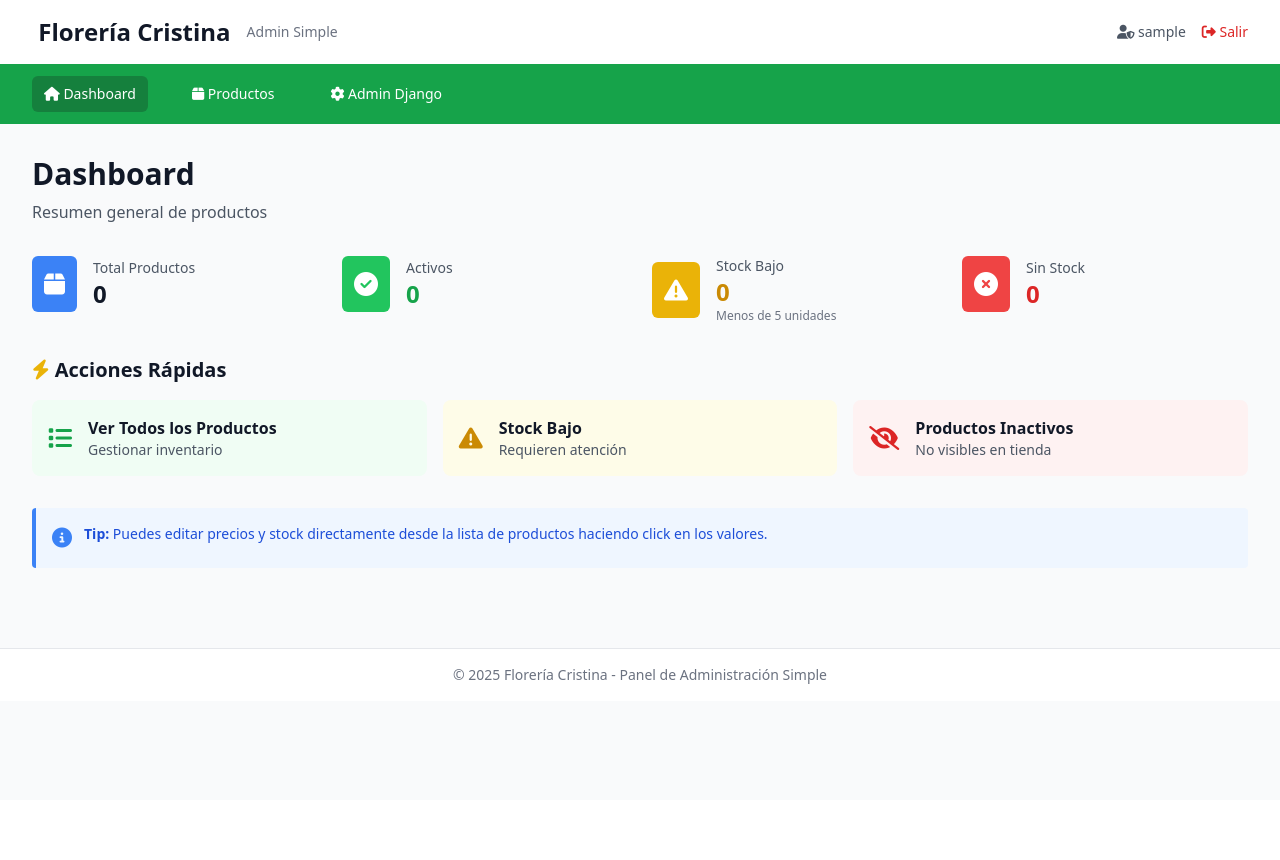
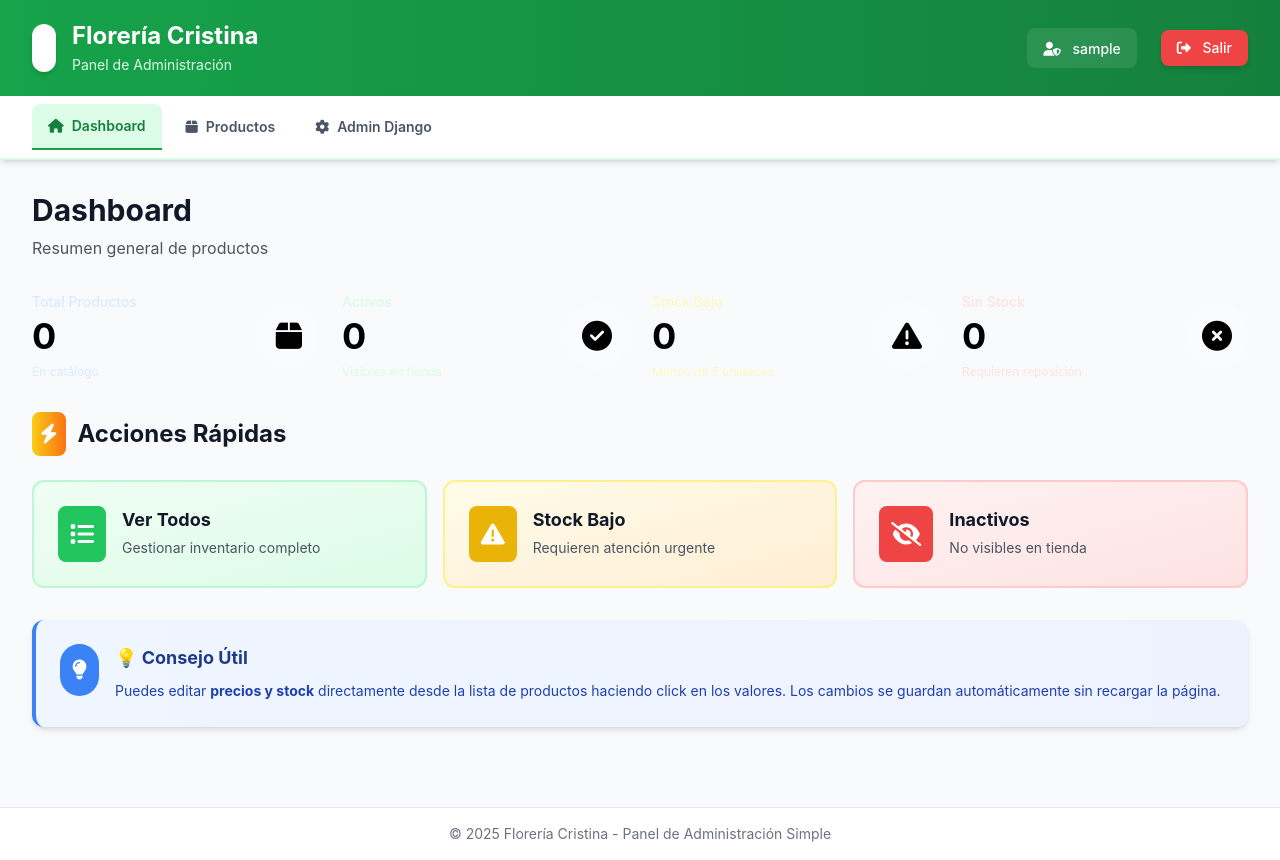
Before and after one commit to mazzuccoda/e-comerce-floreria, a Django app: page /admin-simple/ in a window 1280 px wide. Before the commit the page ends 684 px from the top, so only its background shows below. Run offline with Django 5.2, Linux system fonts and the light colour scheme; the visitor is signed in with stand-in values (Sample User, id 1); data that the repository does not hold is empty; parts of the project's set-up code (start-up, migrations or seed data) failed here and were passed over; some libraries are stand-ins or nearby versions.

Commit message:
mejorar-estilos-visuales-admin-simple

```diff
--- a/admin_simple/templates/admin_simple/base.html
+++ b/admin_simple/templates/admin_simple/base.html
@@ -14,20 +14,28 @@
 
     <style>
         /* Custom Styles */
+        * {
+            font-family: 'Inter', -apple-system, BlinkMacSystemFont, 'Segoe UI', sans-serif;
+        }
+
         .btn-primary {
-            @apply bg-green-600 hover:bg-green-700 text-white font-semibold py-2 px-4 rounded-lg transition duration-200;
+            @apply bg-gradient-to-r from-green-600 to-green-700 hover:from-green-700 hover:to-green-800 text-white font-semibold py-2.5 px-6 rounded-lg shadow-md hover:shadow-lg transition-all duration-200 transform hover:-translate-y-0.5;
         }
         .btn-secondary {
-            @apply bg-gray-200 hover:bg-gray-300 text-gray-800 font-semibold py-2 px-4 rounded-lg transition duration-200;
+            @apply bg-white hover:bg-gray-50 text-gray-700 font-semibold py-2.5 px-6 rounded-lg border-2 border-gray-300 hover:border-gray-400 transition-all duration-200;
         }
         .btn-danger {
-            @apply bg-red-600 hover:bg-red-700 text-white font-semibold py-2 px-4 rounded-lg transition duration-200;
+            @apply bg-gradient-to-r from-red-600 to-red-700 hover:from-red-700 hover:to-red-800 text-white font-semibold py-2.5 px-6 rounded-lg shadow-md hover:shadow-lg transition-all duration-200;
         }
         .card {
-            @apply bg-white rounded-lg shadow-md p-6;
+            @apply bg-white rounded-xl shadow-lg p-6 border border-gray-100 hover:shadow-xl transition-shadow duration-300;
         }
         .input-field {
-            @apply w-full px-4 py-2 border border-gray-300 rounded-lg focus:ring-2 focus:ring-green-500 focus:border-transparent;
+            @apply w-full px-4 py-2.5 border-2 border-gray-200 rounded-lg focus:ring-2 focus:ring-green-500 focus:border-green-500 transition-all duration-200;
+        }
+
+        .stat-card {
+            @apply bg-gradient-to-br rounded-xl p-6 text-white shadow-lg hover:shadow-2xl transition-all duration-300 transform hover:-translate-y-1;
         }
         .toggle-switch {
             position: relative;
@@ -74,23 +82,30 @@
 </head>
 <body class="bg-gray-50">
     <!-- Header -->
-    <header class="bg-white shadow-sm">
+    <header class="bg-gradient-to-r from-green-600 to-green-700 shadow-lg">
         <div class="max-w-7xl mx-auto px-4 sm:px-6 lg:px-8">
-            <div class="flex justify-between items-center py-4">
-                <div class="flex items-center">
-                    <h1 class="text-2xl font-bold text-gray-900">
-                        <i class="fas fa-flower text-green-600"></i>
-                        Florería Cristina
-                    </h1>
-                    <span class="ml-4 text-sm text-gray-500">Admin Simple</span>
+            <div class="flex justify-between items-center py-5">
+                <div class="flex items-center space-x-4">
+                    <div class="bg-white rounded-full p-3 shadow-md">
+                        <i class="fas fa-flower text-green-600 text-2xl"></i>
+                    </div>
+                    <div>
+                        <h1 class="text-2xl font-bold text-white">
+                            Florería Cristina
+                        </h1>
+                        <span class="text-sm text-green-100">Panel de Administración</span>
+                    </div>
                 </div>
-                <div class="flex items-center space-x-4">
-                    <span class="text-sm text-gray-600">
-                        <i class="fas fa-user-shield"></i>
-                        {{ user.username }}
-                    </span>
-                    <a href="{% url 'account_logout' %}" class="text-sm text-red-600 hover:text-red-800">
-                        <i class="fas fa-sign-out-alt"></i>
+                <div class="flex items-center space-x-6">
+                    <div class="bg-white/10 backdrop-blur-sm px-4 py-2 rounded-lg">
+                        <span class="text-sm text-white font-medium">
+                            <i class="fas fa-user-shield mr-2"></i>
+                            {{ user.username }}
+                        </span>
+                    </div>
+                    <a href="{% url 'account_logout' %}"
+                       class="bg-red-500 hover:bg-red-600 text-white px-4 py-2 rounded-lg text-sm font-medium transition-all duration-200 shadow-md hover:shadow-lg">
+                        <i class="fas fa-sign-out-alt mr-2"></i>
                         Salir
                     </a>
                 </div>
@@ -99,20 +114,23 @@
     </header>
 
     <!-- Navigation -->
-    <nav class="bg-green-600 text-white">
+    <nav class="bg-white shadow-md border-b-2 border-green-100">
         <div class="max-w-7xl mx-auto px-4 sm:px-6 lg:px-8">
-            <div class="flex space-x-8 py-3">
+            <div class="flex space-x-2 py-2">
                 <a href="{% url 'admin_simple:dashboard' %}"
-                   class="hover:bg-green-700 px-3 py-2 rounded-md text-sm font-medium {% if request.resolver_match.url_name == 'dashboard' %}bg-green-700{% endif %}">
-                    <i class="fas fa-home"></i> Dashboard
+                   class="{% if request.resolver_match.url_name == 'dashboard' %}bg-green-100 text-green-700 border-b-2 border-green-600{% else %}text-gray-600 hover:bg-gray-50 hover:text-green-600{% endif %} px-4 py-3 rounded-t-lg text-sm font-semibold transition-all duration-200 flex items-center space-x-2">
+                    <i class="fas fa-home"></i>
+                    <span>Dashboard</span>
                 </a>
                 <a href="{% url 'admin_simple:productos-list' %}"
-                   class="hover:bg-green-700 px-3 py-2 rounded-md text-sm font-medium {% if 'productos' in request.resolver_match.url_name %}bg-green-700{% endif %}">
-                    <i class="fas fa-box"></i> Productos
+                   class="{% if 'productos' in request.resolver_match.url_name %}bg-green-100 text-green-700 border-b-2 border-green-600{% else %}text-gray-600 hover:bg-gray-50 hover:text-green-600{% endif %} px-4 py-3 rounded-t-lg text-sm font-semibold transition-all duration-200 flex items-center space-x-2">
+                    <i class="fas fa-box"></i>
+                    <span>Productos</span>
                 </a>
                 <a href="{% url 'admin:index' %}"
-                   class="hover:bg-green-700 px-3 py-2 rounded-md text-sm font-medium">
-                    <i class="fas fa-cog"></i> Admin Django
+                   class="text-gray-600 hover:bg-gray-50 hover:text-green-600 px-4 py-3 rounded-t-lg text-sm font-semibold transition-all duration-200 flex items-center space-x-2">
+                    <i class="fas fa-cog"></i>
+                    <span>Admin Django</span>
                 </a>
             </div>
         </div>
--- a/admin_simple/templates/admin_simple/dashboard.html
+++ b/admin_simple/templates/admin_simple/dashboard.html
@@ -11,54 +11,57 @@
 <!-- Stats Cards -->
 <div class="grid grid-cols-1 md:grid-cols-2 lg:grid-cols-4 gap-6 mb-8">
     <!-- Total Productos -->
-    <div class="card hover:shadow-lg transition duration-200">
-        <div class="flex items-center">
-            <div class="flex-shrink-0 bg-blue-500 rounded-md p-3">
-                <i class="fas fa-box text-white text-2xl"></i>
+    <div class="stat-card from-blue-500 to-blue-600">
+        <div class="flex items-center justify-between">
+            <div>
+                <p class="text-blue-100 text-sm font-medium mb-1">Total Productos</p>
+                <p class="text-4xl font-bold">{{ total_productos }}</p>
+                <p class="text-blue-100 text-xs mt-2">En catálogo</p>
             </div>
-            <div class="ml-4">
-                <p class="text-sm font-medium text-gray-600">Total Productos</p>
-                <p class="text-2xl font-bold text-gray-900">{{ total_productos }}</p>
+            <div class="bg-white/20 rounded-full p-4">
+                <i class="fas fa-box text-3xl"></i>
             </div>
         </div>
     </div>
 
     <!-- Productos Activos -->
-    <div class="card hover:shadow-lg transition duration-200">
-        <div class="flex items-center">
-            <div class="flex-shrink-0 bg-green-500 rounded-md p-3">
-                <i class="fas fa-check-circle text-white text-2xl"></i>
+    <div class="stat-card from-green-500 to-green-600">
+        <div class="flex items-center justify-between">
+            <div>
+                <p class="text-green-100 text-sm font-medium mb-1">Activos</p>
+                <p class="text-4xl font-bold">{{ productos_activos }}</p>
+                <p class="text-green-100 text-xs mt-2">Visibles en tienda</p>
             </div>
-            <div class="ml-4">
-                <p class="text-sm font-medium text-gray-600">Activos</p>
-                <p class="text-2xl font-bold text-green-600">{{ productos_activos }}</p>
+            <div class="bg-white/20 rounded-full p-4">
+                <i class="fas fa-check-circle text-3xl"></i>
             </div>
         </div>
     </div>
 
     <!-- Stock Bajo -->
-    <div class="card hover:shadow-lg transition duration-200">
-        <div class="flex items-center">
-            <div class="flex-shrink-0 bg-yellow-500 rounded-md p-3">
-                <i class="fas fa-exclamation-triangle text-white text-2xl"></i>
+    <div class="stat-card from-yellow-500 to-orange-500">
+        <div class="flex items-center justify-between">
+            <div>
+                <p class="text-yellow-100 text-sm font-medium mb-1">Stock Bajo</p>
+                <p class="text-4xl font-bold">{{ productos_stock_bajo }}</p>
+                <p class="text-yellow-100 text-xs mt-2">Menos de 5 unidades</p>
             </div>
-            <div class="ml-4">
-                <p class="text-sm font-medium text-gray-600">Stock Bajo</p>
-                <p class="text-2xl font-bold text-yellow-600">{{ productos_stock_bajo }}</p>
-                <p class="text-xs text-gray-500">Menos de 5 unidades</p>
+            <div class="bg-white/20 rounded-full p-4">
+                <i class="fas fa-exclamation-triangle text-3xl"></i>
             </div>
         </div>
     </div>
 
     <!-- Sin Stock -->
-    <div class="card hover:shadow-lg transition duration-200">
-        <div class="flex items-center">
-            <div class="flex-shrink-0 bg-red-500 rounded-md p-3">
-                <i class="fas fa-times-circle text-white text-2xl"></i>
+    <div class="stat-card from-red-500 to-red-600">
+        <div class="flex items-center justify-between">
+            <div>
+                <p class="text-red-100 text-sm font-medium mb-1">Sin Stock</p>
+                <p class="text-4xl font-bold">{{ productos_sin_stock }}</p>
+                <p class="text-red-100 text-xs mt-2">Requieren reposición</p>
             </div>
-            <div class="ml-4">
-                <p class="text-sm font-medium text-gray-600">Sin Stock</p>
-                <p class="text-2xl font-bold text-red-600">{{ productos_sin_stock }}</p>
+            <div class="bg-white/20 rounded-full p-4">
+                <i class="fas fa-times-circle text-3xl"></i>
             </div>
         </div>
     </div>
@@ -66,49 +69,65 @@
 
 <!-- Quick Actions -->
 <div class="card">
-    <h3 class="text-xl font-bold text-gray-900 mb-4">
-        <i class="fas fa-bolt text-yellow-500"></i>
-        Acciones Rápidas
-    </h3>
+    <div class="flex items-center mb-6">
+        <div class="bg-gradient-to-r from-yellow-400 to-orange-500 rounded-lg p-2">
+            <i class="fas fa-bolt text-white text-xl"></i>
+        </div>
+        <h3 class="text-2xl font-bold text-gray-900 ml-3">Acciones Rápidas</h3>
+    </div>
     <div class="grid grid-cols-1 md:grid-cols-3 gap-4">
         <a href="{% url 'admin_simple:productos-list' %}"
-           class="flex items-center p-4 bg-green-50 hover:bg-green-100 rounded-lg transition duration-200">
-            <i class="fas fa-list text-green-600 text-2xl mr-4"></i>
-            <div>
-                <p class="font-semibold text-gray-900">Ver Todos los Productos</p>
-                <p class="text-sm text-gray-600">Gestionar inventario</p>
+           class="group relative overflow-hidden bg-gradient-to-br from-green-50 to-green-100 hover:from-green-100 hover:to-green-200 rounded-xl p-6 transition-all duration-300 transform hover:-translate-y-1 hover:shadow-lg border-2 border-green-200">
+            <div class="flex items-start">
+                <div class="bg-green-500 rounded-lg p-3 group-hover:scale-110 transition-transform duration-300">
+                    <i class="fas fa-list text-white text-2xl"></i>
+                </div>
+                <div class="ml-4">
+                    <p class="font-bold text-gray-900 text-lg">Ver Todos</p>
+                    <p class="text-sm text-gray-600 mt-1">Gestionar inventario completo</p>
+                </div>
             </div>
         </a>
 
         <a href="{% url 'admin_simple:productos-list' %}?filtro=stock_bajo"
-           class="flex items-center p-4 bg-yellow-50 hover:bg-yellow-100 rounded-lg transition duration-200">
-            <i class="fas fa-exclamation-triangle text-yellow-600 text-2xl mr-4"></i>
-            <div>
-                <p class="font-semibold text-gray-900">Stock Bajo</p>
-                <p class="text-sm text-gray-600">Requieren atención</p>
+           class="group relative overflow-hidden bg-gradient-to-br from-yellow-50 to-orange-100 hover:from-yellow-100 hover:to-orange-200 rounded-xl p-6 transition-all duration-300 transform hover:-translate-y-1 hover:shadow-lg border-2 border-yellow-200">
+            <div class="flex items-start">
+                <div class="bg-yellow-500 rounded-lg p-3 group-hover:scale-110 transition-transform duration-300">
+                    <i class="fas fa-exclamation-triangle text-white text-2xl"></i>
+                </div>
+                <div class="ml-4">
+                    <p class="font-bold text-gray-900 text-lg">Stock Bajo</p>
+                    <p class="text-sm text-gray-600 mt-1">Requieren atención urgente</p>
+                </div>
             </div>
         </a>
 
         <a href="{% url 'admin_simple:productos-list' %}?filtro=inactivos"
-           class="flex items-center p-4 bg-red-50 hover:bg-red-100 rounded-lg transition duration-200">
-            <i class="fas fa-eye-slash text-red-600 text-2xl mr-4"></i>
-            <div>
-                <p class="font-semibold text-gray-900">Productos Inactivos</p>
-                <p class="text-sm text-gray-600">No visibles en tienda</p>
+           class="group relative overflow-hidden bg-gradient-to-br from-red-50 to-red-100 hover:from-red-100 hover:to-red-200 rounded-xl p-6 transition-all duration-300 transform hover:-translate-y-1 hover:shadow-lg border-2 border-red-200">
+            <div class="flex items-start">
+                <div class="bg-red-500 rounded-lg p-3 group-hover:scale-110 transition-transform duration-300">
+                    <i class="fas fa-eye-slash text-white text-2xl"></i>
+                </div>
+                <div class="ml-4">
+                    <p class="font-bold text-gray-900 text-lg">Inactivos</p>
+                    <p class="text-sm text-gray-600 mt-1">No visibles en tienda</p>
+                </div>
             </div>
         </a>
     </div>
 </div>
 
 <!-- Info Box -->
-<div class="mt-8 bg-blue-50 border-l-4 border-blue-500 p-4 rounded">
-    <div class="flex">
-        <div class="flex-shrink-0">
-            <i class="fas fa-info-circle text-blue-500 text-xl"></i>
+<div class="mt-8 bg-gradient-to-r from-blue-50 to-indigo-50 border-l-4 border-blue-500 p-6 rounded-xl shadow-md">
+    <div class="flex items-start">
+        <div class="flex-shrink-0 bg-blue-500 rounded-full p-3">
+            <i class="fas fa-lightbulb text-white text-xl"></i>
         </div>
-        <div class="ml-3">
-            <p class="text-sm text-blue-700">
-                <strong>Tip:</strong> Puedes editar precios y stock directamente desde la lista de productos haciendo click en los valores.
+        <div class="ml-4">
+            <h4 class="text-lg font-bold text-blue-900 mb-2">💡 Consejo Útil</h4>
+            <p class="text-sm text-blue-800 leading-relaxed">
+                Puedes editar <strong>precios y stock</strong> directamente desde la lista de productos haciendo click en los valores.
+                Los cambios se guardan automáticamente sin recargar la página.
             </p>
         </div>
     </div>
```
